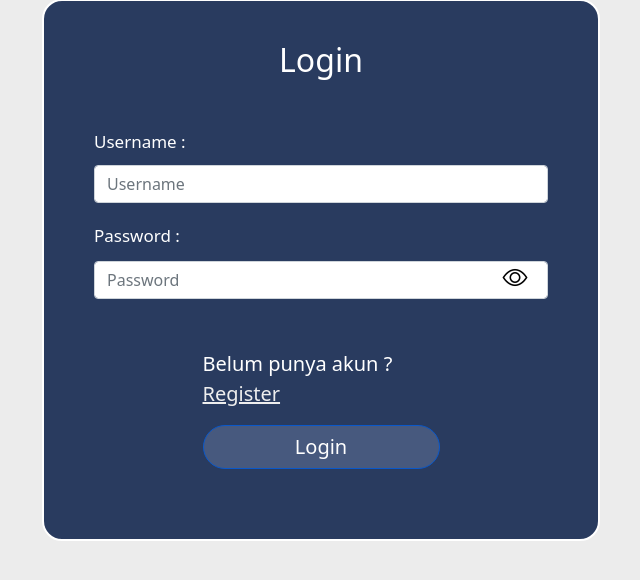
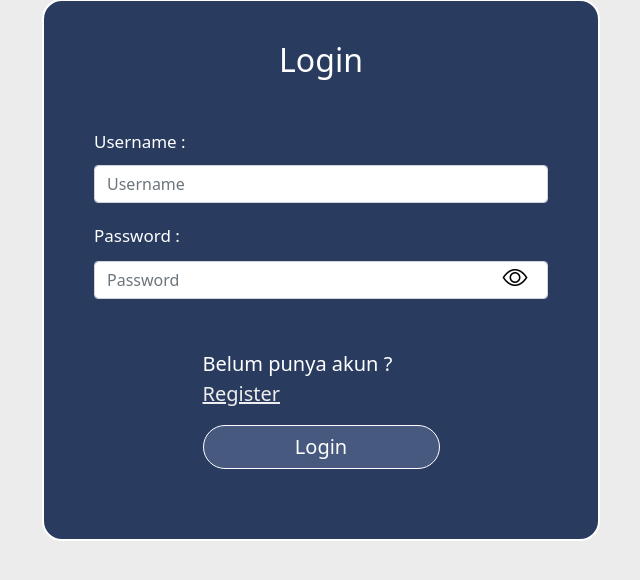
Before and after one commit to LunarPandora/Simple-Reminder-WebApp, a PHP site: page / in a window 1280 px wide, with the pointer over the restyled element. Shown: the part 141-721 px from the top of the page, without its empty margins (319-959 px from the left). Run offline with PHP 8.4, Linux system fonts and the light colour scheme; some libraries are stand-ins or nearby versions.

Commit message:
Update login.css

```diff
--- a/assets/css/login.css
+++ b/assets/css/login.css
@@ -55,6 +55,7 @@ body {
 .login-btn button[type=button]:hover {
     background-color: #47597E;
     color: #fff;
+    border: 1px solid #fff;
 }
 
 .login-btn a {
```
